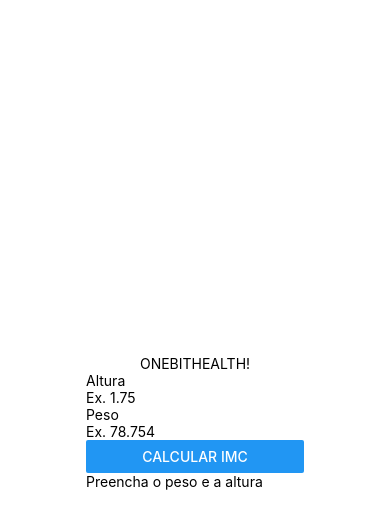
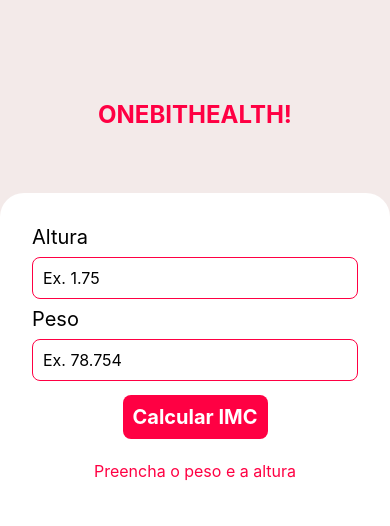
Before and after one commit to LexTOliver/OneBitHealth, a React Native app: screen / in a window 390 px wide. Shown: the top 526 px of the page. Built offline with nearby package versions, Linux system fonts and the light colour scheme.

Commit message:
Inserting styles
Criando uma estilização para os componentes.

```diff
--- a/App.js
+++ b/App.js
@@ -1,13 +1,16 @@
 import { StyleSheet, View } from 'react-native';
+import { StatusBar } from 'expo-status-bar';
+import Title from './src/components/Title';
+import Form from './src/components/Form';
 
-import Title from './src/components/Title';
-import Main from './src/components/Main';
+
 
 export default function App() {
   return (
     <View style={styles.container}>
+      <StatusBar style='auto'/>
       <Title value="ONEBITHEALTH!" />
-      <Main />
+      <Form />
     </View>
   );
 }
@@ -15,9 +18,6 @@
 const styles = StyleSheet.create({
   container: {
     flex: 1,
-    backgroundColor: '#fff',
-    alignItems: 'center',
-    justifyContent: 'center',
-    fontSize: 30,
+    backgroundColor: '#F3EAE9',
   },
 });
--- a/src/components/Form/index.js
+++ b/src/components/Form/index.js
@@ -1,9 +1,11 @@
 import React, { useState } from "react";
-import { View, Text, TextInput, Button } from "react-native";
+import { View, Text, TextInput, TouchableOpacity } from "react-native";
 
 import ResultImc from "../ResultImc";
 
-export default  function Form(){
+import styles from "./style";
+
+export default function Form(){
 
   const [height, setHeight] = useState(null);
   const [weight, setWeight] = useState(null);
@@ -23,36 +25,43 @@
       calculateImc();
       setHeight(null);
       setWeight(null);
-      setMessageImc("Seu imc é igual a ");
+      setMessageImc("Seu imc é igual a...");
       setTextButton("Calcular novamente");
       return;
     }
 
     setImc(null);
-    setTextButton("Calcular");
+    setTextButton("Calcular IMC");
     setMessageImc("Preencha o peso e a altura");
   }
 
   return (
-    <View>
-      <View>
-        <Text>Altura</Text>
+    <View style={styles.formContext}>
+      <View style={styles.form}>
+        <Text style={styles.formLabel}>Altura</Text>
         <TextInput
+         style={styles.formInput}
          onChangeText={setHeight}
          value={height}
          placeholder="Ex. 1.75"
          keyboardType="numeric"
         ></TextInput>
-        <Text>Peso</Text>
+        <Text style={styles.formLabel}>Peso</Text>
         <TextInput
+         style={styles.formInput}
          onChangeText={setWeight}
          value={weight}
          placeholder="Ex. 78.754"
          keyboardType="numeric"
         ></TextInput>
-        <Button title={textButton} onPress={() => validationImc()}/>
-        <ResultImc messageResultImc={messageImc} resultImc={imc}/>
+        <TouchableOpacity
+         style={styles.formButton}
+         onPress={() => validationImc()}
+        >
+          <Text style={styles.formTextButton}>{textButton}</Text>
+        </TouchableOpacity>
       </View>
+      <ResultImc messageResultImc={messageImc} resultImc={imc}/>
     </View>
   );
 }
--- /dev/null
+++ b/src/components/Form/style.js
@@ -0,0 +1,46 @@
+import { StyleSheet} from "react-native";
+
+const styles = StyleSheet.create({
+  formContext: {
+    width: '100%',
+    height: '100%',
+    bottom: 0,
+    padding: 32,
+    backgroundColor: '#FFFFFF',
+    borderRadius: 24,
+  },
+  form: {
+    width: '100%',
+    height: 'auto',
+    alignItems: 'center',
+  },
+  formLabel: {
+    width: '100%',
+    color: '#000',
+    fontSize: 20,
+  },
+  formInput: {
+    width: '100%',
+    borderRadius: 8,
+    borderWidth: 0.5,
+    borderColor: '#FF0043',
+    marginVertical: 8,
+    padding: 10,
+    fontSize: 16
+  },
+  formButton: {
+    borderRadius: 8,
+    backgroundColor: '#FF0043',
+    alignItems: 'center',
+    justifyContent: 'center',
+    marginVertical: 6,
+    padding: 10
+  },
+  formTextButton: {
+    fontSize: 20,
+    fontWeight: 'bold',
+    color: '#FFF',
+  },
+});
+
+export default styles;
--- a/src/components/Main/index.js
+++ /dev/null
@@ -1,12 +0,0 @@
-import React from "react";
-import { View } from "react-native";
-
-import Form from "../Form";
-
-export default  function Main(){
-  return (
-    <View>
-      <Form/>
-    </View>
-  );
-}
--- a/src/components/ResultImc/index.js
+++ b/src/components/ResultImc/index.js
@@ -1,12 +1,13 @@
 import React from "react";
 import { View, Text } from "react-native";
 
+import styles from "./style";
 
 export default function ResultImc(props){
   return (
-    <View>
-      <Text>{props.messageResultImc}</Text>
-      <Text>{props.resultImc}</Text>
+    <View style={styles.resultContainer}>
+      <Text style={styles.resultInfo}>{props.messageResultImc}</Text>
+      <Text style={styles.resultNumber}>{props.resultImc}</Text>
     </View>
   );
 }
--- /dev/null
+++ b/src/components/ResultImc/style.js
@@ -0,0 +1,22 @@
+import { StyleSheet} from "react-native";
+
+const styles = StyleSheet.create({
+  resultContainer: {
+    flex: 1,
+    marginTop: 16,
+    width: '100%',
+    alignItems: 'center'
+  },
+  resultInfo: {
+    fontSize: 16,
+    color: '#FF0043',
+  },
+  resultNumber: {
+    fontSize: 48,
+    color: '#FF0043',
+    fontWeight: 'bold',
+    paddingTop: 40,
+  },
+});
+
+export default styles;
--- a/src/components/Title/index.js
+++ b/src/components/Title/index.js
@@ -1,10 +1,11 @@
 import React from "react";
 import { View, Text } from "react-native";
+import styles from "./style";
 
 export default function Title(props) {
   return (
-    <View>
-      <Text>{props.value}</Text>
+    <View style={styles.boxTitle}>
+      <Text style={styles.textTitle}>{props.value}</Text>
     </View>
   );
 }
--- /dev/null
+++ b/src/components/Title/style.js
@@ -0,0 +1,17 @@
+import { StyleSheet } from "react-native";
+
+const styles = StyleSheet.create({
+  boxTitle: {
+    alignItems: 'center',
+    justifyContent: 'center',
+    paddingTop: 100,
+    padding: 64,
+  },
+  textTitle: {
+    color: '#FF0043',
+    fontSize: 24,
+    fontWeight: 'bold'
+  },
+});
+
+export default styles;
```
